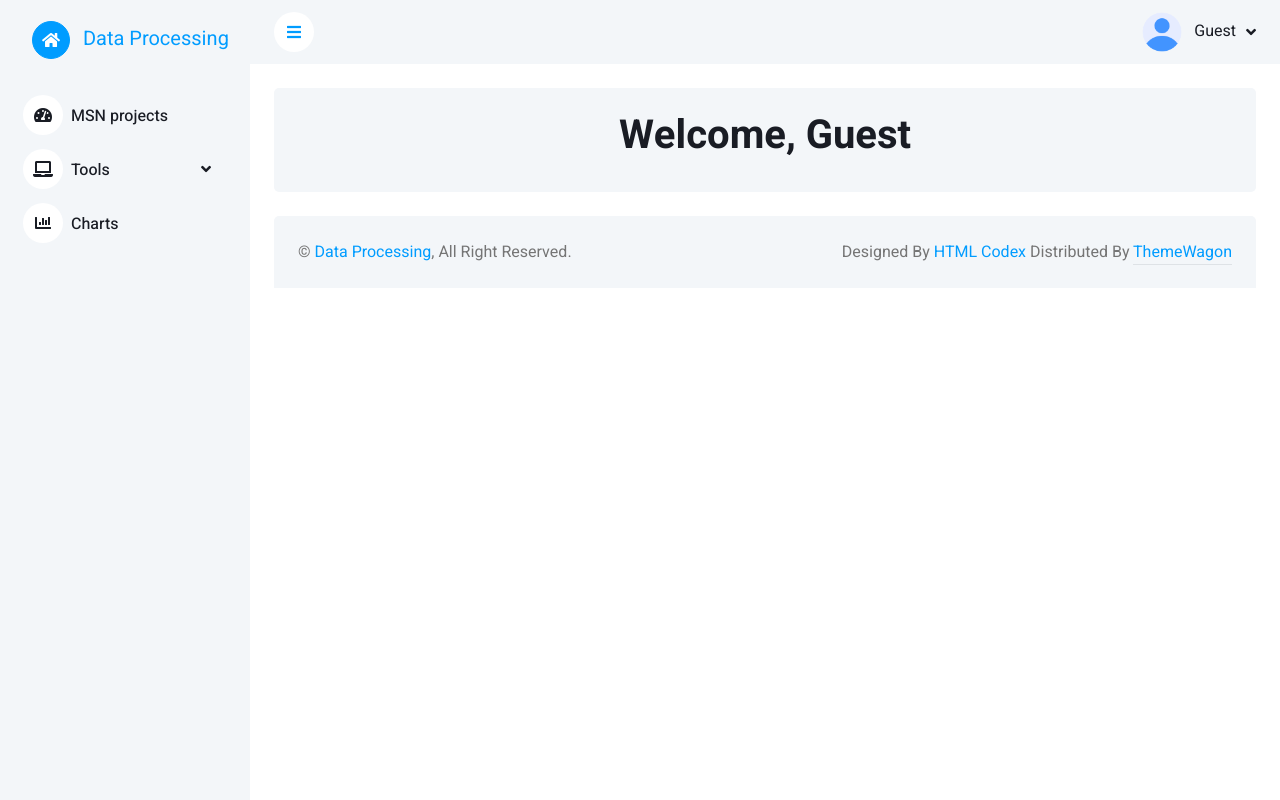
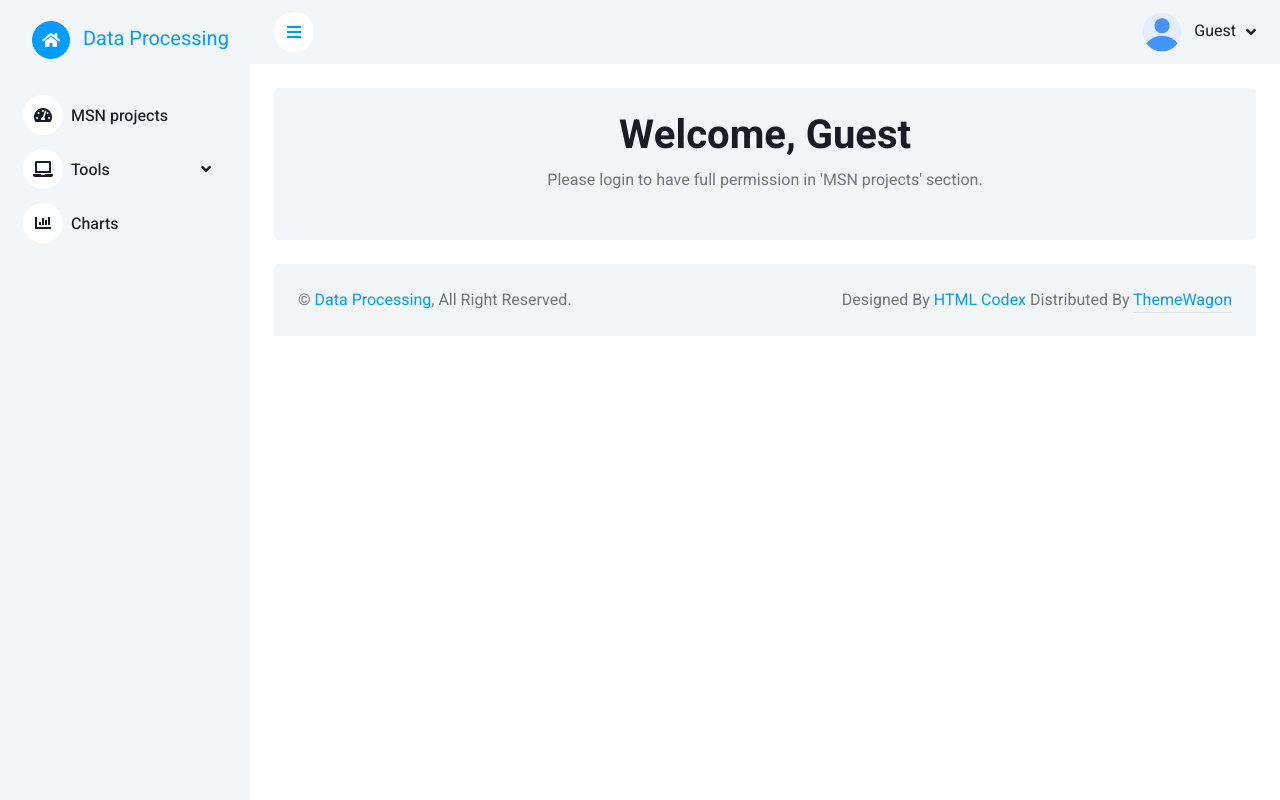
Before and after one commit to HungDaoHD/AP_DataProcessing, a FastAPI app: page / in a window 1280 px wide. Run offline with FastAPI, Linux system fonts and the light colour scheme; some libraries are stand-ins or nearby versions.

Commit message:
edit homepage

```diff
--- a/app/frontend/templates/home.html
+++ b/app/frontend/templates/home.html
@@ -33,11 +33,12 @@
         <div class="row bg-light rounded align-items-top justify-content-center mx-0">
             <div class="col-md-6 text-center p-4">
 
-                {% if user_name|trim|length %}
-                    <h1>Welcome, {{ user_name }}</h1>
+                <h1>Welcome, {{ user_name }}</h1>
+
+                {% if user_name == 'Guest' %}
+                    <p class="mb-4">Please login to have full permission in 'MSN projects' section.</p>
                 {% else %}
-                    <h1>Welcome, Guest</h1>
-                    <p class="mb-4">Please login.</p>
+                    <p class="mb-4">Please choose the section on left side to start.</p>
                 {% endif %}
 
             </div>
```
